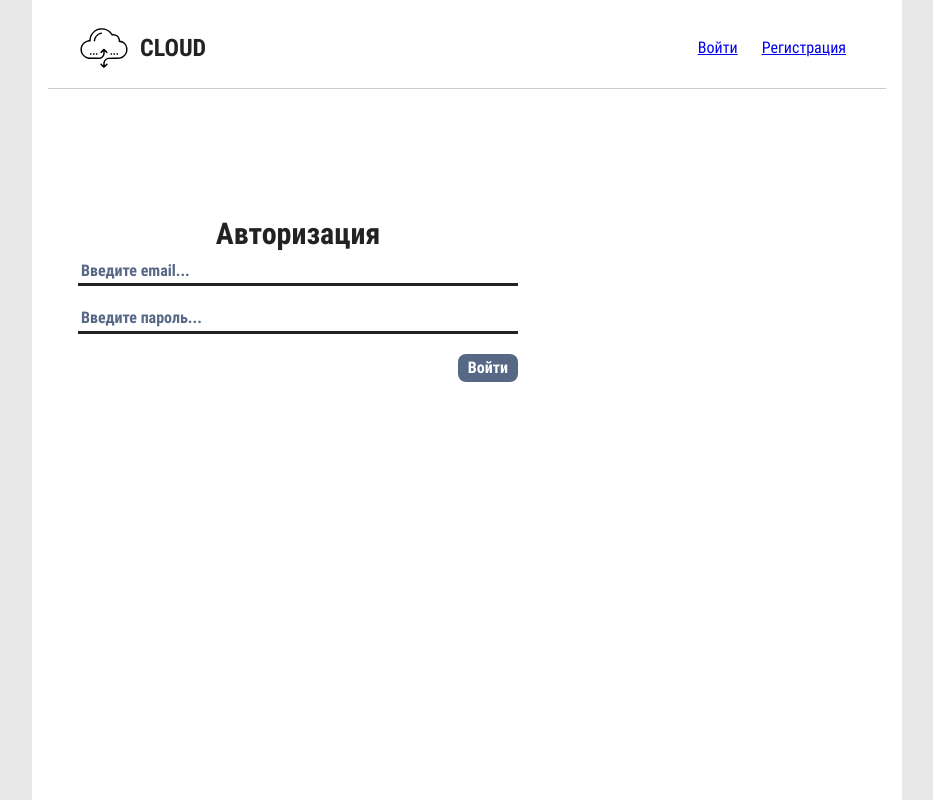
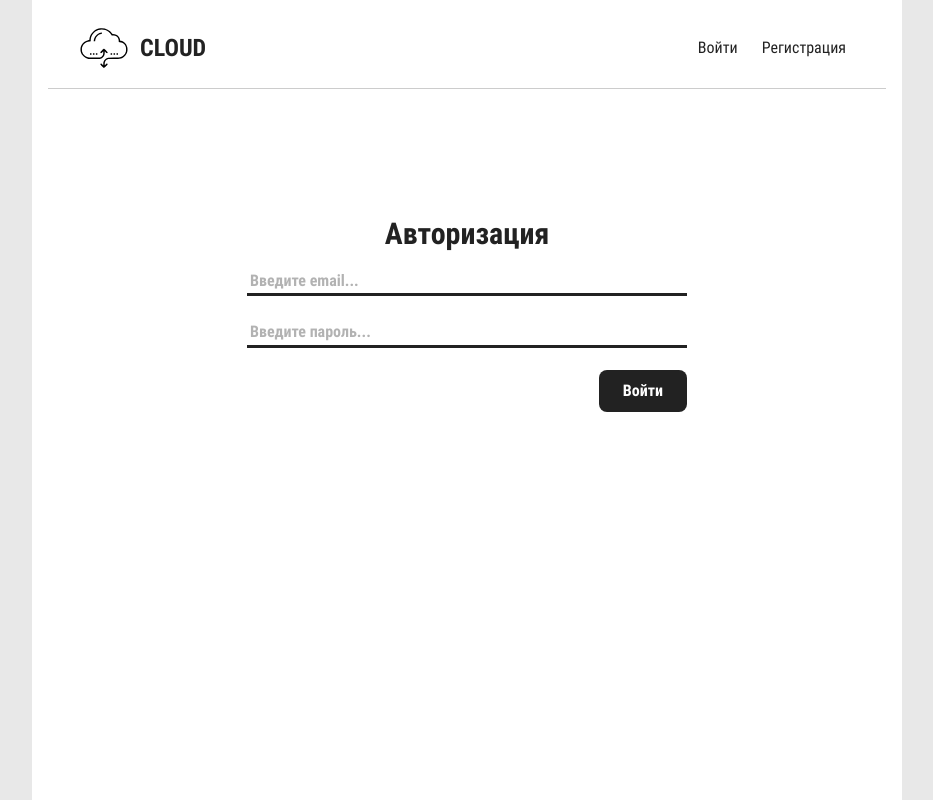
Before and after one commit to TimmTha7er/cloud-disk, a React (Create React App) app in the folder client/: page / in a window 1280 px wide. Shown: the whole page, without its empty margins (173-1106 px from the left). Built offline with nearby package versions, Linux system fonts and the light colour scheme.

Commit message:
refact: login styles

```diff
--- a/client/src/components/authorization/Login.tsx
+++ b/client/src/components/authorization/Login.tsx
@@ -25,7 +25,7 @@ const Login: React.FC = () => {
         placeholder='Введите пароль...'
       />
       <button
-        className='authorization__btn'
+        className='authorization__btn btn'
         onClick={() => dispatch(login(email, password))}
       >
         Войти
--- a/client/src/components/authorization/Registration.tsx
+++ b/client/src/components/authorization/Registration.tsx
@@ -15,7 +15,7 @@ const Registration: React.FC = () => {
       <Input
         value={email}
         setValue={setEmail}
-        type='text'
+        type='email'
         placeholder='Введите email...'
       />
       <Input
@@ -25,7 +25,7 @@ const Registration: React.FC = () => {
         placeholder='Введите пароль...'
       />
       <button
-        className='authorization__btn'
+        className='authorization__btn btn'
         onClick={() => dispatch(registration(email, password))}
       >
         Зарегистрироваться
--- a/client/src/styles/base/_scaffold.scss
+++ b/client/src/styles/base/_scaffold.scss
@@ -84,7 +84,7 @@ input:focus {
   font-weight: 700;
 }
 
-.link {
+a {
   color: inherit;
   text-decoration: none;
 
@@ -101,7 +101,7 @@ input:focus {
   }
 
   &:hover {
-    // color: $accent-color;
+    color: #5f0fff;
   }
 
   &:active {
--- a/client/src/styles/components/_authorization.scss
+++ b/client/src/styles/components/_authorization.scss
@@ -6,6 +6,7 @@ $component: 'authorization';
   align-items: center;
   align-self: center;
   width: 500px;
+  margin: 0 auto;
   margin-top: 100px;
   padding: 30px;
 
@@ -13,23 +14,30 @@ $component: 'authorization';
   border-radius: 20px;
 
   &__header {
+    margin-bottom: 8px;
+
     font-weight: 700;
     font-size: 30px;
   }
 
   & input {
-    margin: 10px 20px;
+    margin: 12px 24px;
+
+    font-size: 16px;
+
+    &::placeholder {
+      color: rgba(0, 0, 0, 0.3);
+      font-size: 16px;
+    }
   }
 
   &__btn {
     align-self: flex-end;
     margin-top: 10px;
-    padding: 5px 10px;
 
     color: white;
     font-weight: 700;
 
-    background-color: #566885;
     border: none;
     border-radius: 8px;
   }
```
